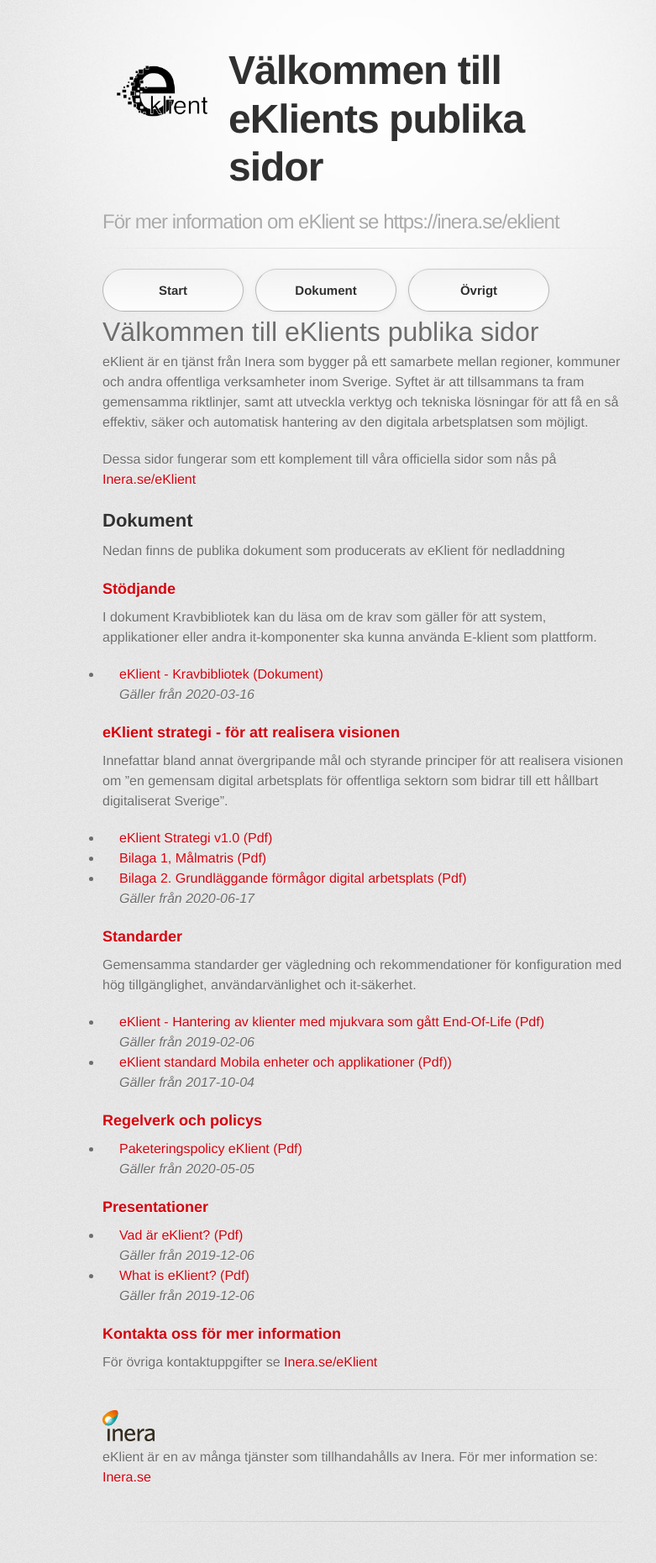
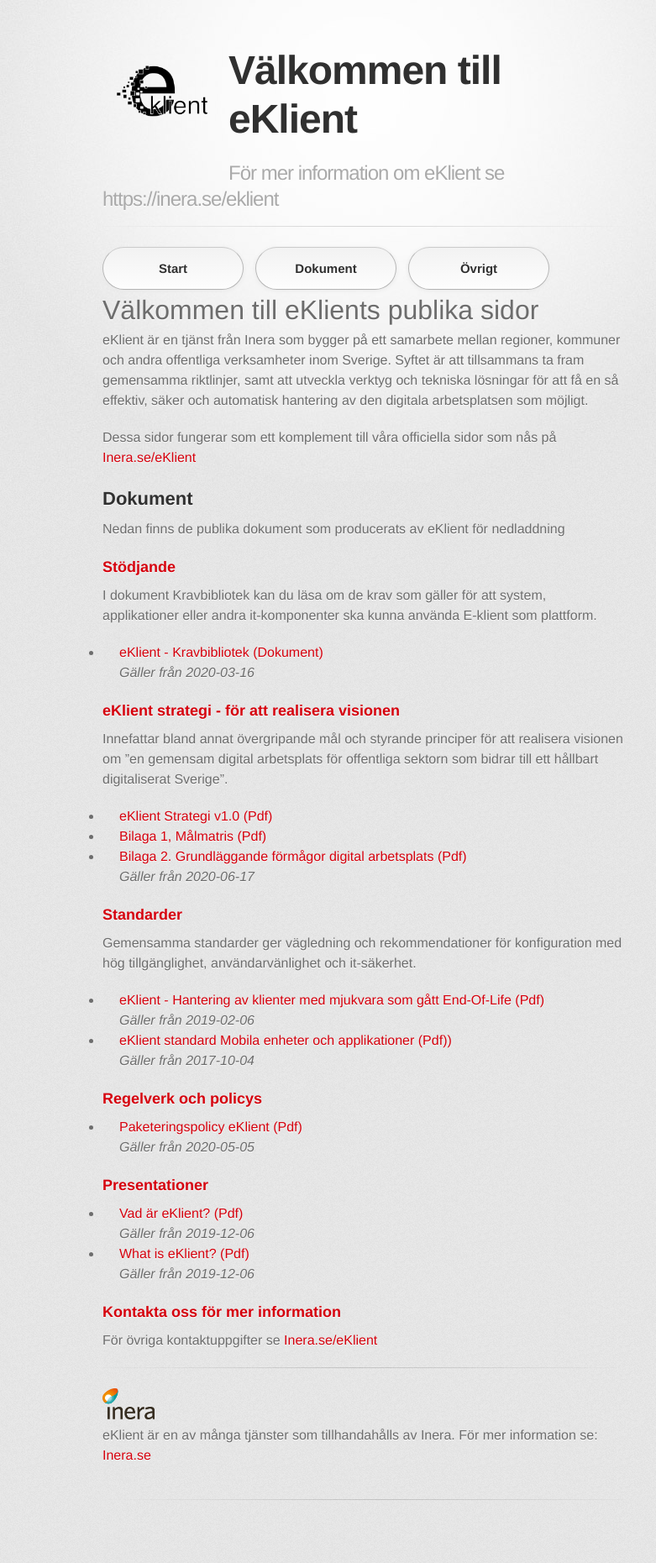
Before and after one commit to eKlient/eKlient.github.io, a Jekyll site: the page built from README.md, in a window 1280 px wide. Shown: the whole page at 84% size, without its empty margins (208-989 px from the left). Built offline with Jekyll 4.4.1, drawn with Linux system fonts in a browser that asks for light colours; some web fonts are replaced; our own code applies the rules of GitHub Pages for plain Markdown files; after the commit the page ends 1835 px from its top, so only the background shows below that.

Commit message:
Update default.html

```diff
--- a/_layouts/default.html
+++ b/_layouts/default.html
@@ -18,16 +18,11 @@
       <div class="inner">
 
         <header>
-<!--
-          <img src="logo.png" width="100">
-          <h1>Välkommen till eKlient</h1>
-          <h2>{{ page.description | default: site.description | default: site.github.project_tagline }}</h2>
--->
 
 <div>
     <p style="float: left;"><img src="logo.png" width="150"></p>
     <p>
-	<h1>{{ page.title | default: site.title | default: site.github.repository_name }}</h1>
+	<h1>Välkommen till eKlient</h1>
     </p>
 </div>
 	<h2>{{ page.description | default: site.description | default: site.github.project_tagline }}</h2>
```
